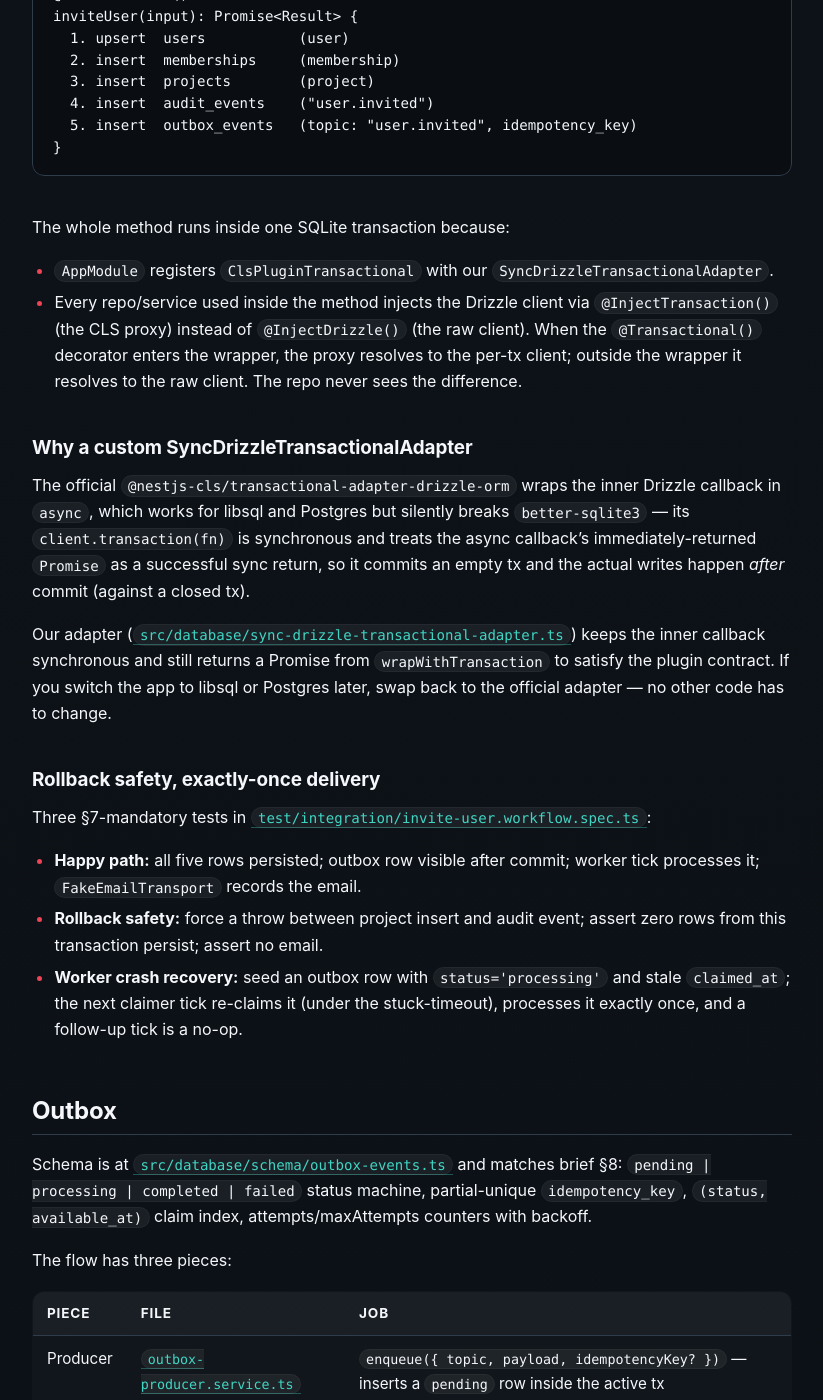
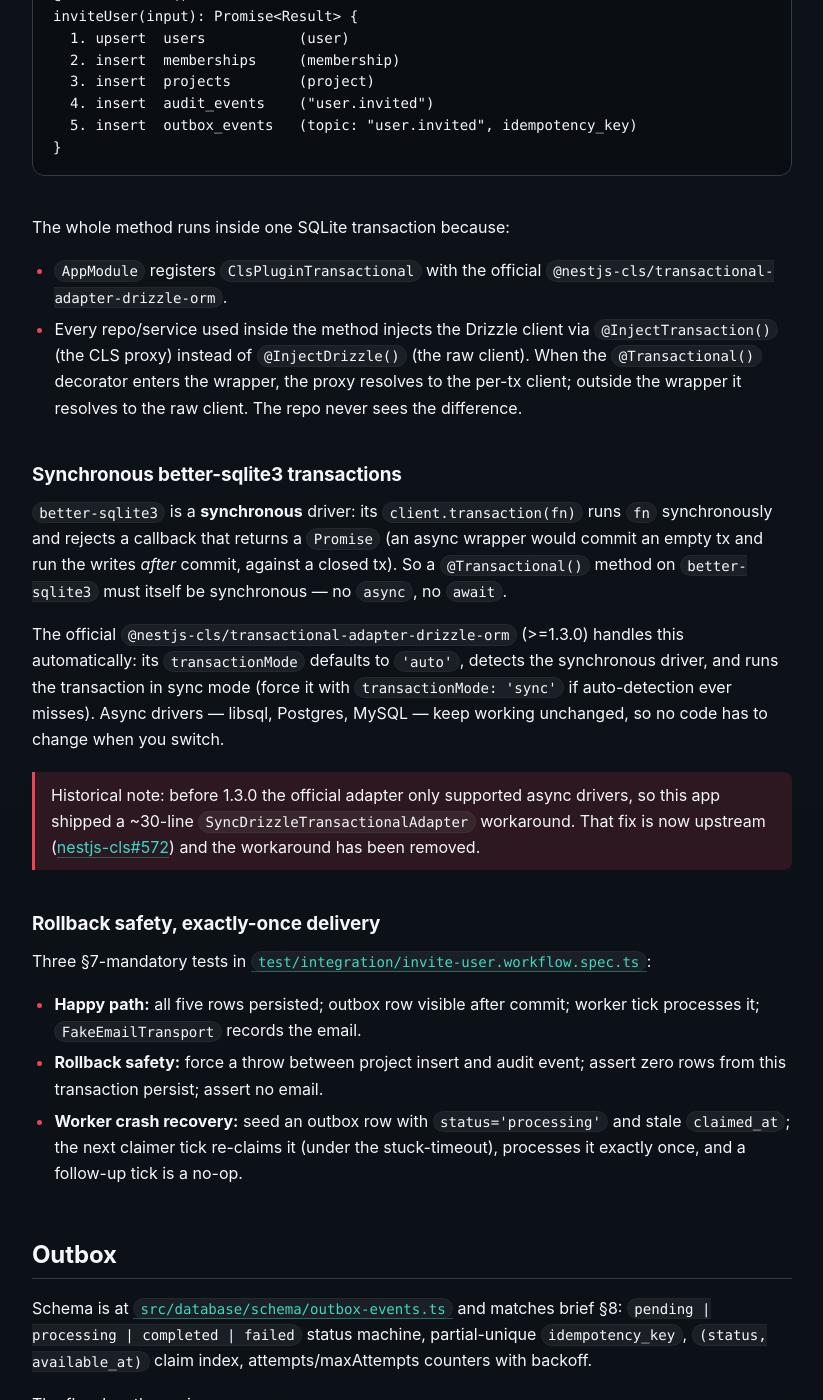
Before and after one commit to nest-native/reference-app, a Jekyll site: the page built from docs/architecture.md, in a window 1280 px wide and 1400 px high, scrolled down 4356 px. Shown: the whole window, without its empty margins (228-1051 px from the left). Built offline with Jekyll 4.4.1, drawn with Linux system fonts in a browser that asks for light colours; some of the changed text lies outside the part shown.

Commit message:
chore(deps): adopt official better-sqlite3 transaction support, drop workaround (#26)
* chore(deps): adopt official sqlite transaction support, drop workaround

Bump @nestjs-cls/transactional-adapter-drizzle-orm to ^1.3.0 and remove the local SyncDrizzleTransactionalAdapter. The official adapter now supports synchronous Drizzle drivers via transactionMode (defaults to 'auto', auto-detects better-sqlite3 and runs in sync mode) — upstreamed in Papooch/nestjs-cls#572. AppModule wires the official TransactionalAdapterDrizzleOrm; architecture.md / README / CHANGELOG updated.

Co-Authored-By: Claude Opus 4.8 <noreply@anthropic.com>

* fix(security): override multer ^2.2.0 (GHSA-72gw-mp4g-v24j / GHSA-3p4h-7m6x-2hcm)

A multer DoS advisory (<=2.1.1) published 2026-06-15 trips npm audit --audit-level=high via @nestjs/platform-express. Pin the transitive to the patched 2.2.0.

Co-Authored-By: Claude Opus 4.8 <noreply@anthropic.com>

---------

Co-authored-by: Claude Opus 4.8 <noreply@anthropic.com>

```diff
--- a/docs/architecture.md
+++ b/docs/architecture.md
@@ -49,10 +49,10 @@ otherwise have to answer from scratch:
   Drizzle client via `@InjectTransaction()` so it transparently uses
   the tx client inside a `@Transactional()` method and the raw client
   outside one. **There is one trap with `better-sqlite3`**: the
-  official Drizzle adapter wraps the inner callback in `async`, which
-  commits an empty tx against synchronous sqlite. This app ships a
-  small sync adapter to avoid that — see
-  [Why a custom SyncDrizzleTransactionalAdapter](#why-a-custom-syncdrizzletransactionaladapter).
+  driver is synchronous, so the `@Transactional()` method must be too —
+  the official adapter (>=1.3.0) auto-detects this and runs the
+  transaction in sync mode. See
+  [Synchronous better-sqlite3 transactions](#synchronous-better-sqlite3-transactions).
 
 - **How do you send a post-commit side effect without losing it?** You
   can't send the email inside the transaction (rollback → ghost email)
@@ -211,29 +211,34 @@ inviteUser(input): Promise<Result> {
 
 The whole method runs inside one SQLite transaction because:
 
-- `AppModule` registers `ClsPluginTransactional` with our
-  `SyncDrizzleTransactionalAdapter`.
+- `AppModule` registers `ClsPluginTransactional` with the official
+  `@nestjs-cls/transactional-adapter-drizzle-orm`.
 - Every repo/service used inside the method injects the Drizzle client via
   `@InjectTransaction()` (the CLS proxy) instead of `@InjectDrizzle()` (the
   raw client). When the `@Transactional()` decorator enters the wrapper,
   the proxy resolves to the per-tx client; outside the wrapper it resolves
   to the raw client. The repo never sees the difference.
 
-### Why a custom SyncDrizzleTransactionalAdapter
+### Synchronous better-sqlite3 transactions
 
-The official `@nestjs-cls/transactional-adapter-drizzle-orm` wraps the
-inner Drizzle callback in `async`, which works for libsql and Postgres but
-silently breaks `better-sqlite3` — its `client.transaction(fn)` is
-synchronous and treats the async callback's immediately-returned `Promise`
-as a successful sync return, so it commits an empty tx and the actual
-writes happen *after* commit (against a closed tx).
+`better-sqlite3` is a **synchronous** driver: its `client.transaction(fn)`
+runs `fn` synchronously and rejects a callback that returns a `Promise` (an
+async wrapper would commit an empty tx and run the writes *after* commit,
+against a closed tx). So a `@Transactional()` method on `better-sqlite3`
+must itself be synchronous — no `async`, no `await`.
 
-Our adapter
-([`src/database/sync-drizzle-transactional-adapter.ts`](https://github.com/nest-native/reference-app/blob/main/src/database/sync-drizzle-transactional-adapter.ts))
-keeps the inner callback synchronous and still returns a Promise from
-`wrapWithTransaction` to satisfy the plugin contract. If you switch the app
-to libsql or Postgres later, swap back to the official adapter — no other
-code has to change.
+The official `@nestjs-cls/transactional-adapter-drizzle-orm` (>=1.3.0)
+handles this automatically: its `transactionMode` defaults to `'auto'`,
+detects the synchronous driver, and runs the transaction in sync mode
+(force it with `transactionMode: 'sync'` if auto-detection ever misses).
+Async drivers — libsql, Postgres, MySQL — keep working unchanged, so no
+code has to change when you switch.
+
+> Historical note: before 1.3.0 the official adapter only supported async
+> drivers, so this app shipped a ~30-line `SyncDrizzleTransactionalAdapter`
+> workaround. That fix is now upstream
+> ([nestjs-cls#572](https://github.com/Papooch/nestjs-cls/pull/572)) and the
+> workaround has been removed.
 
 ### Rollback safety, exactly-once delivery
 
@@ -291,7 +296,7 @@ same image (see `docker-compose.yml`).
 | `main.ts` | Nest bootstrap — listens on `PORT` |
 | `app.module.ts` | Root module: imports + ClsPluginTransactional wiring |
 | `config/env.ts` | `loadEnv()` — single source of truth for env vars |
-| `database/` | `DatabaseModule` (DrizzleModule.forRoot wiring), schema, migrations, custom sync CLS adapter |
+| `database/` | `DatabaseModule` (DrizzleModule.forRoot wiring), schema, migrations |
 | `auth/` | JWT helpers, scrypt password helpers, `AuthService`, middleware, `AuthGuard`, `@CurrentUser`/`@CurrentOrganization` decorators, `AuthRouter` |
 | `context/` | `RequestContextModule` — Nest request-scoped `CURRENT_USER` / `CURRENT_ORGANIZATION` providers backed by `req.authContext` |
 | `health/` | `/health` REST controller |
--- a/package.json
+++ b/package.json
@@ -36,7 +36,7 @@
   },
   "dependencies": {
     "@nestjs-cls/transactional": "^3.2.0",
-    "@nestjs-cls/transactional-adapter-drizzle-orm": "^1.2.3",
+    "@nestjs-cls/transactional-adapter-drizzle-orm": "^1.3.0",
     "@nestjs/common": "11.1.24",
     "@nestjs/core": "11.1.24",
     "@nestjs/platform-express": "11.1.24",
@@ -62,6 +62,9 @@
     "rimraf": "6.1.3",
     "tsx": "4.22.3",
     "typescript": "6.0.3"
+  },
+  "overrides": {
+    "multer": "^2.2.0"
   },
   "c8": {
     "all": true,
--- a/src/modules/onboarding/organization-onboarding.service.ts
+++ b/src/modules/onboarding/organization-onboarding.service.ts
@@ -47,7 +47,9 @@ export class OrganizationOnboardingService {
 
   // Declared `Promise<InviteUserResult>` so callers can `await` naturally:
   // @Transactional() always returns a Promise even if the inner body is
-  // synchronous (which it must be — see SyncDrizzleTransactionalAdapter).
+  // synchronous (which it must be on better-sqlite3 — the official
+  // @nestjs-cls/transactional-adapter-drizzle-orm auto-detects the
+  // synchronous sqlite driver and runs the transaction in sync mode).
   // The cast on the return value below bridges the sync body to the Promise
   // signature the decorator imposes on the caller's view of the method.
   @Transactional()
```
Also changed, not shown: src/app.module.ts (+6 -2 lines), src/database/sync-drizzle-transactional-adapter.ts (deleted, +0 -44 lines), CHANGELOG.md, README.md, 1 other file.
